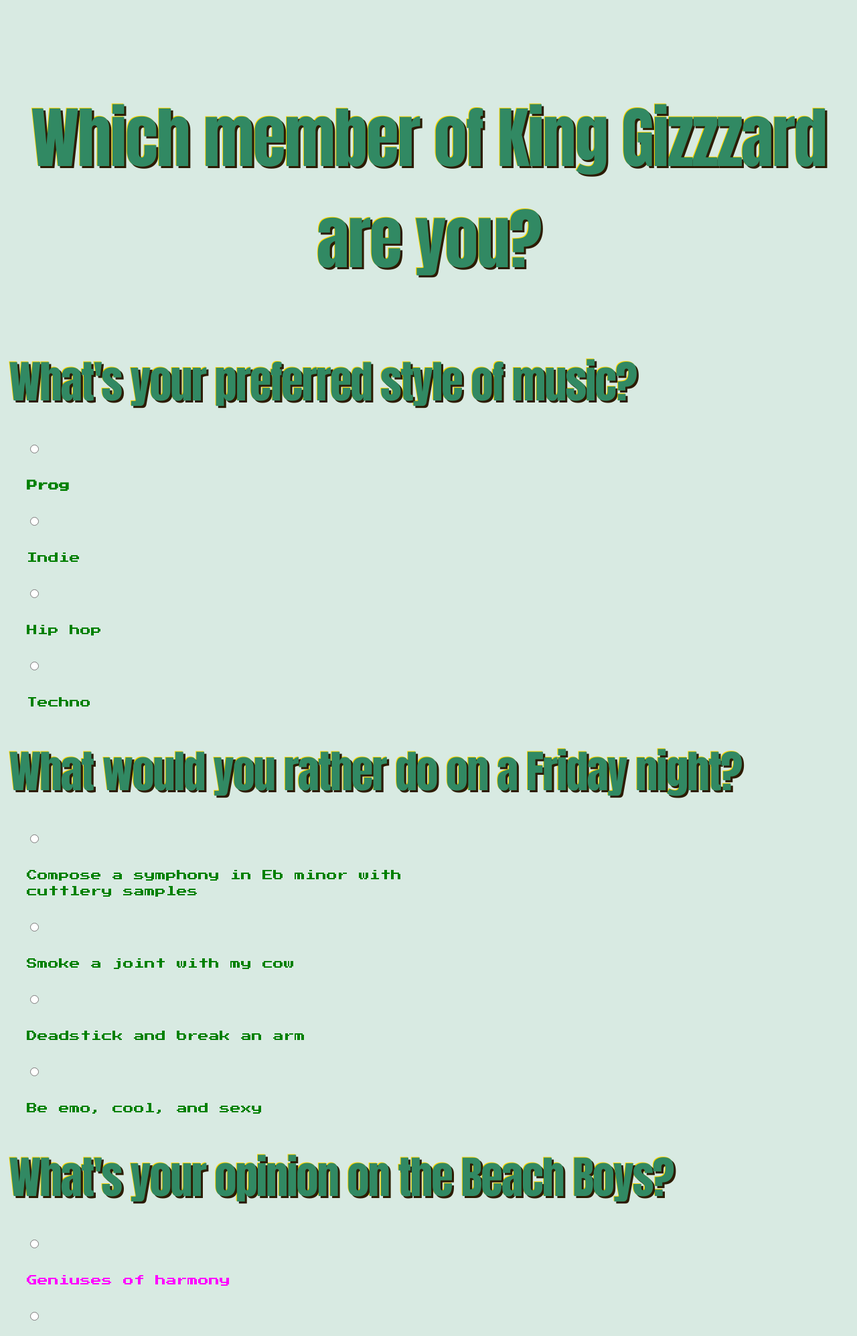
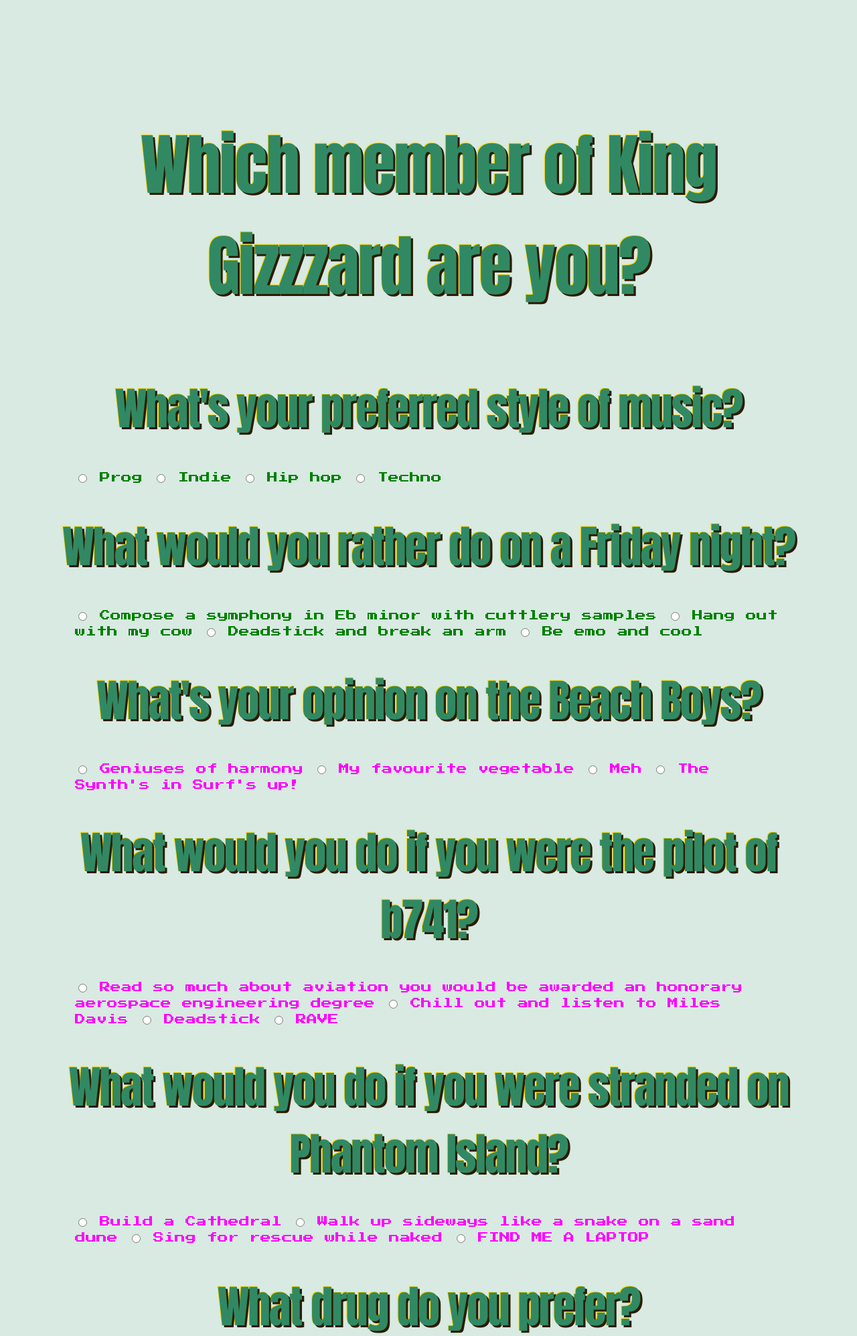
Before and after one commit to nilibungus/my-flask-app, a Flask app: page / in a window 1280 px wide. Shown: the top 1995 px of the page at 67% size. Run offline with Flask 3, Linux system fonts and the light colour scheme; some web fonts are replaced.

Commit message:
Update form.html

```diff
--- a/templates/form.html
+++ b/templates/form.html
@@ -2,7 +2,7 @@
 <!DOCTYPE html>
 <html>
 <head>
-    <Title class="groovy-title">Which King Gizzard Member are you?</Title>
+    <title>Which King Gizzard Member are you?</title>
       <!-- Load 70s Fonts -->
       <link href="https://fonts.googleapis.com/css2?family=Londrina+Outline&family=Press+Start+2P&display=swap" rel="stylesheet">
 
@@ -10,7 +10,7 @@
       <style>
           /* Lava Lamp Background */
           body {
-              mmargin: 3rem 5rem;
+              margin: 3rem 5rem;
               min-height: 100vh;
               background: #D8EAE2;
               position: relative;
@@ -53,12 +53,10 @@
             100% { transform: scale(1); }
         }
 
-        .groovy-title {
-            animation: pulse 2s infinite;
-         h1, h2, h3 {
-            text-align: center;
-        }
-    }
+        .groovy-title { animation: pulse 2s infinite; }
+
+        h1, h2, h3 { text-align: center; }
+
 
       </style>
 </head>
@@ -72,80 +70,166 @@
     <form method="POST">
         <!-- Radio buttons for operation choice -->
         <div>
-            <input type="radio" name="question1" value="one" required>  <h1 class="arcade-text">Prog</h1>
-            <input type="radio" name="question1" value="two"> <p class="arcade-text">Indie</p>
-            <input type="radio" name="question1" value="three"> <p class="arcade-text">Hip hop</p>
-            <input type="radio" name="question1" value="four"> <p class="arcade-text">Techno</p>
+          <label class="arcade-text">
+            <input type="radio" name="question1" value="one" required>
+            Prog
+          </label>
+
+          <label class="arcade-text">
+            <input type="radio" name="question1" value="two">
+            Indie
+          </label>
+
+          <label class="arcade-text">
+            <input type="radio" name="question1" value="three">
+            Hip hop
+          </label>
+
+          <label class="arcade-text">
+            <input type="radio" name="question1" value="four">
+            Techno
+          </label>
         </div>
+
         <h1 class="groovy-title">What would you rather do on a Friday night?</h1>
-    <form method="POST">
+
             <!-- Radio buttons for operation choice -->
         <div>
-            <input type="radio" name="question2" value="one" required> <p class="arcade-text">Compose a symphony in Eb minor with cuttlery samples</p>
+            <label class="arcade-text">
+                <input type="radio" name="question2" value="one" required> Compose a symphony in Eb minor with cuttlery samples
+            </label>
+            <label class="arcade-text">
+
+                <input type="radio" name="question2" value="two"> Hang out with my cow
+            </label>
+         <label class="arcade-text">
+            <input type="radio" name="question2" value="three"> Deadstick and break an arm
+         </label>
+        <label class="arcade-text">
+            <input type="radio" name="question2" value="four"> Be emo and cool
+        </label>
         </div>
-        <div>
-            <input type="radio" name="question2" value="two"> <p class="arcade-text">Smoke a joint with my cow</p>
-        </div>
-        <div>
-            <input type="radio" name="question2" value="three">  <p class="arcade-text">Deadstick and break an arm</p>
-        </div>
-        <div>
-            <input type="radio" name="question2" value="four">  <p class="arcade-text">Be emo, cool, and sexy</p>
-        </div>
-        <h1 class="groovy-title">What's your opinion on the Beach Boys?</h1>
-        <form method="POST">
-                <!-- Radio buttons for operation choice -->
-            <div>
-                <input type="radio" name="question3" value="one" required>  <p class="arcade-text" style="color: #ff00ff;">Geniuses of harmony</p>
-                <input type="radio" name="question3" value="two">  <p class="arcade-text" style="color: #ff00ff;">My favourite vegetable</p>
-                <input type="radio" name="question3" value="three">  <p class="arcade-text" style="color: #ff00ff;">Meh</p>
-                <input type="radio" name="question3" value="four">  <p class="arcade-text" style="color: #ff00ff;"> The Synth's in Surf's up! </p>
-            </div>
-        <h1 class="groovy-title">What would you do if you were the pilot of b741?</h1>
+<h1 class="groovy-title">What's your opinion on the Beach Boys?</h1>
+<div>
+  <label class="arcade-text" style="color:#ff00ff;">
+    <input type="radio" name="question3" value="one" required>
+    Geniuses of harmony
+  </label>
 
-        <form method="POST">
-                    <!-- Radio buttons for operation choice -->
-            <div>
-                <input type="radio" name="question4" value="one" required>  <p class="arcade-text" style="color: #ff00ff;">Read so much about aviation you would be awarded an honorary aerospace engeneering degree</p>
-                <input type="radio" name="question4" value="two">  <p class="arcade-text" style="color: #ff00ff;">Smoke a joint and listen to Miles Davis</p>
-                <input type="radio" name="question4" value="three">  <p class="arcade-text" style="color: #ff00ff;">Deadstick</p>
-                <input type="radio" name="question4" value="four">  <p class="arcade-text" style="color: #ff00ff;">RAVE</p>
-            </div>
+  <label class="arcade-text" style="color:#ff00ff;">
+    <input type="radio" name="question3" value="two">
+    My favourite vegetable
+  </label>
 
-         <h1 class="groovy-title">What would you do if you were stranded on Phantom Island?</h1>
+  <label class="arcade-text" style="color:#ff00ff;">
+    <input type="radio" name="question3" value="three">
+    Meh
+  </label>
 
-         <form method="POST">
-                        <!-- Radio buttons for operation choice -->
-            <div>
-                <input type="radio" name="question5" value="one" required>  <p class="arcade-text" style="color: #ff00ff;">Build a Cathedral</p>
-                <input type="radio" name="question5" value="two">  <p class="arcade-text" style="color: #ff00ff;">Walk up sideways like a snake on a sand dune</p>
-                <input type="radio" name="question5" value="three"> <p class="arcade-text" style="color: #ff00ff;"> Sing for rescue while naked</p>
-                <input type="radio" name="question5" value="four">  <p class="arcade-text" style="color: #ff00ff;">FIND ME A LAPTOP</p>
-            </div>
-         <h1 class="groovy-title">What drug do you prefer?</h1>
-
-         <form method="POST">
-                           <!-- Radio buttons for operation choice -->
-            <div>
-                <input type="radio" name="question6" value="one" required>  <p class="arcade-text" style="color: #ff00ff;">Mushrooms</p>
-                <input type="radio" name="question6" value="two"> <p class="arcade-text" style="color: #ff00ff;"> Recangular pieces of paper</p>
-                <input type="radio" name="question6" value="three"> <p class="arcade-text" style="color: #ff00ff;">Weed</p>
-                <input type="radio" name="question6" value="four">  <p class="arcade-text" style="color: #ff00ff;">Speed</p>
-            </div>
-
-        <h1 class="groovy-title">How would you describe yourself?</h1>
-
-            <form method="POST">
-                              <!-- Radio buttons for operation choice -->
-               <div>
-                   <input type="radio" name="question7" value="one" required>  <p class="arcade-text" style="color: #ff00ff;">Introverted and Obsessive</p>
-                   <input type="radio" name="question7" value="two">  <p class="arcade-text" style="color: #ff00ff;">Tough on the outside but soft on the inside</p>
-                   <input type="radio" name="question7" value="three">  <p class="arcade-text" style="color: #ff00ff;">Weird and extroverted</p>
-                   <input type="radio" name="question7" value="four">  <p class="arcade-text" style="color: #ff00ff;">Cleverly funny</p>
-               </div>
+  <label class="arcade-text" style="color:#ff00ff;">
+    <input type="radio" name="question3" value="four">
+    The Synth's in Surf's up!
+  </label>
+</div>
 
 
-        <button type="submit"><h1 class="arcade-text" >Calculate</h1></button>
+<h1 class="groovy-title">What would you do if you were the pilot of b741?</h1>
+<div>
+  <label class="arcade-text" style="color:#ff00ff;">
+    <input type="radio" name="question4" value="one" required>
+    Read so much about aviation you would be awarded an honorary aerospace engineering degree
+  </label>
+
+  <label class="arcade-text" style="color:#ff00ff;">
+    <input type="radio" name="question4" value="two">
+    Chill out and listen to Miles Davis
+  </label>
+
+  <label class="arcade-text" style="color:#ff00ff;">
+    <input type="radio" name="question4" value="three">
+    Deadstick
+  </label>
+
+  <label class="arcade-text" style="color:#ff00ff;">
+    <input type="radio" name="question4" value="four">
+    RAVE
+  </label>
+</div>
+
+
+<h1 class="groovy-title">What would you do if you were stranded on Phantom Island?</h1>
+<div>
+  <label class="arcade-text" style="color:#ff00ff;">
+    <input type="radio" name="question5" value="one" required>
+    Build a Cathedral
+  </label>
+
+  <label class="arcade-text" style="color:#ff00ff;">
+    <input type="radio" name="question5" value="two">
+    Walk up sideways like a snake on a sand dune
+  </label>
+
+  <label class="arcade-text" style="color:#ff00ff;">
+    <input type="radio" name="question5" value="three">
+    Sing for rescue while naked
+  </label>
+
+  <label class="arcade-text" style="color:#ff00ff;">
+    <input type="radio" name="question5" value="four">
+    FIND ME A LAPTOP
+  </label>
+</div>
+
+
+<h1 class="groovy-title">What drug do you prefer?</h1>
+<div>
+  <label class="arcade-text" style="color:#ff00ff;">
+    <input type="radio" name="question6" value="one" required>
+    Mushrooms
+  </label>
+
+  <label class="arcade-text" style="color:#ff00ff;">
+    <input type="radio" name="question6" value="two">
+    Rectangular pieces of paper
+  </label>
+
+  <label class="arcade-text" style="color:#ff00ff;">
+    <input type="radio" name="question6" value="three">
+    Weed
+  </label>
+
+  <label class="arcade-text" style="color:#ff00ff;">
+    <input type="radio" name="question6" value="four">
+    Speed
+  </label>
+</div>
+
+
+<h1 class="groovy-title">How would you describe yourself?</h1>
+<div>
+  <label class="arcade-text" style="color:#ff00ff;">
+    <input type="radio" name="question7" value="one" required>
+    Introverted and Obsessive
+  </label>
+
+  <label class="arcade-text" style="color:#ff00ff;">
+    <input type="radio" name="question7" value="two">
+    Tough on the outside but soft on the inside
+  </label>
+
+  <label class="arcade-text" style="color:#ff00ff;">
+    <input type="radio" name="question7" value="three">
+    Weird and extroverted
+  </label>
+
+  <label class="arcade-text" style="color:#ff00ff;">
+    <input type="radio" name="question7" value="four">
+    Cleverly funny
+  </label>
+</div>
+
+
+        <button type="submit" class="arcade-text" >Calculate</button>
     </form>
     </div>
 </body>
```
